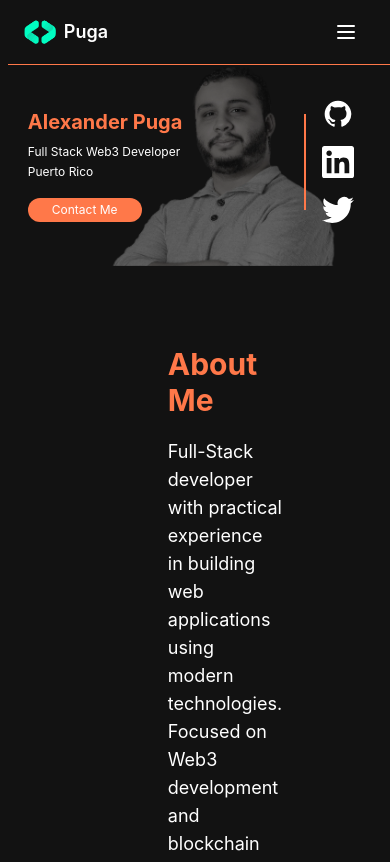
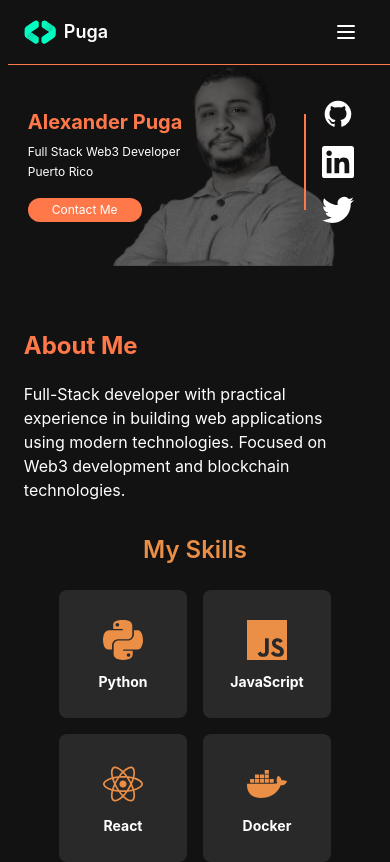
Before and after one commit to ControlYourPotatoes/Portfolio, a React (Vite) app: page / in a window 390 px wide. Shown: the top 862 px of the page. Built offline with nearby package versions, Linux system fonts and the light colour scheme.

Commit message:
Refactor about me for mobile responsiveness

```diff
--- a/src/components/navBar.tsx
+++ b/src/components/navBar.tsx
@@ -24,7 +24,7 @@ const Navbar: React.FC = () => {
         </div>
 
         {/* Desktop Menu */}
-        <ul className="hidden md:flex space-x-6">
+        <ul className="hidden md:flex space-x-6 pr-6">
           {menuItems.map((item) => (
             <li key={item}>
               <Link
--- a/src/sections/aboutMe.tsx
+++ b/src/sections/aboutMe.tsx
@@ -109,30 +109,30 @@ const AboutMe = () => {
   ];
 
   return (
-    <section id="about" className="py-20 bg-gray">
-      <div className="container mx-auto px-36">
+    <section id="about" className="py-16 md:py-20 bg-gray">
+      <div className="container mx-auto px-4 md:px-36">
         <motion.h2
           ref={headerRef}
           initial={{ opacity: 0, x: -50 }}
           animate={headerControls}
           transition={{ duration: 0.5 }}
-          className="text-3xl font-bold mb-5 text-orange px-4"
+          className="text-2xl md:text-3xl font-bold mb-5 text-orange"
         >
           About Me
         </motion.h2>
-        <div className="flex justify-start mb-12">
+        <div className="flex justify-start mb-8 md:mb-12">
           <motion.div
             initial={{ height: 0 }}
             animate={descriptionControls}
             transition={{ duration: 0.5 }}
-            className="w-0.5 bg-orange mr-4"
+            className="w-0.5 bg-orange mr-4 hidden md:block"
           ></motion.div>
           <motion.p
             ref={descriptionRef}
             initial={{ opacity: 0, y: 20 }}
             animate={descriptionControls}
             transition={{ duration: 0.5, delay: 0.2 }}
-            className="text-lg max-w-3xl"
+            className="text-base md:text-lg max-w-3xl"
           >
             Full-Stack developer with practical experience in building web applications using modern technologies. Focused on Web3 development and blockchain technologies.
           </motion.p>
```
